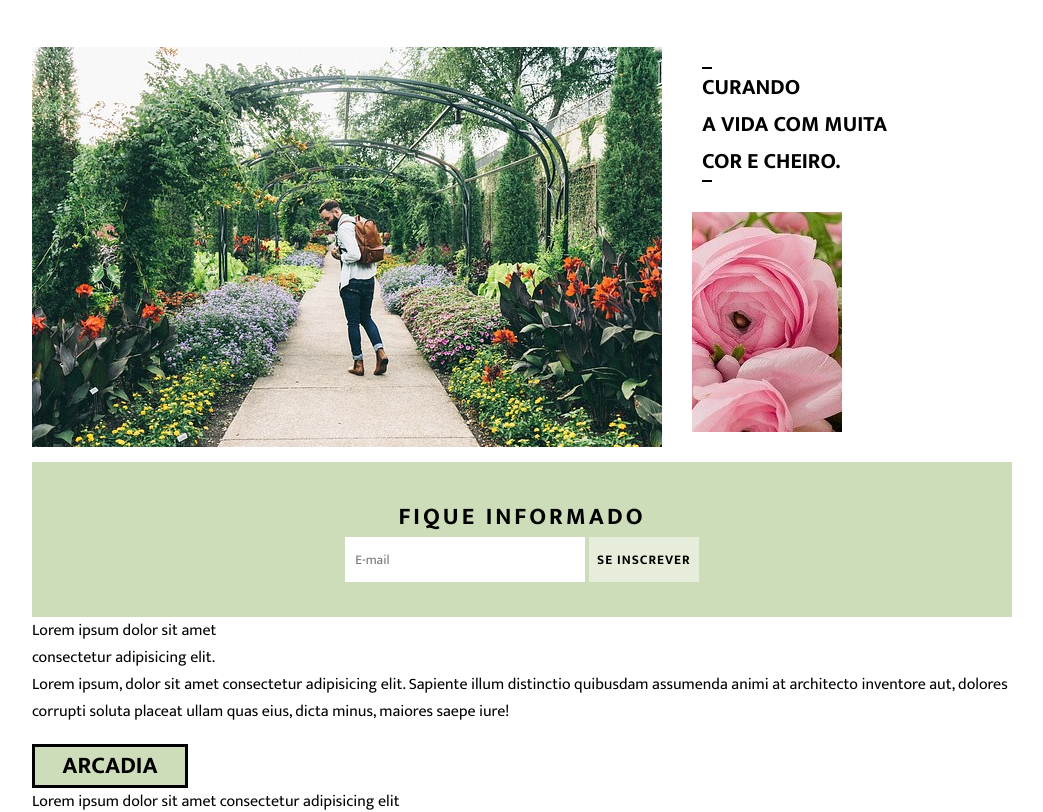
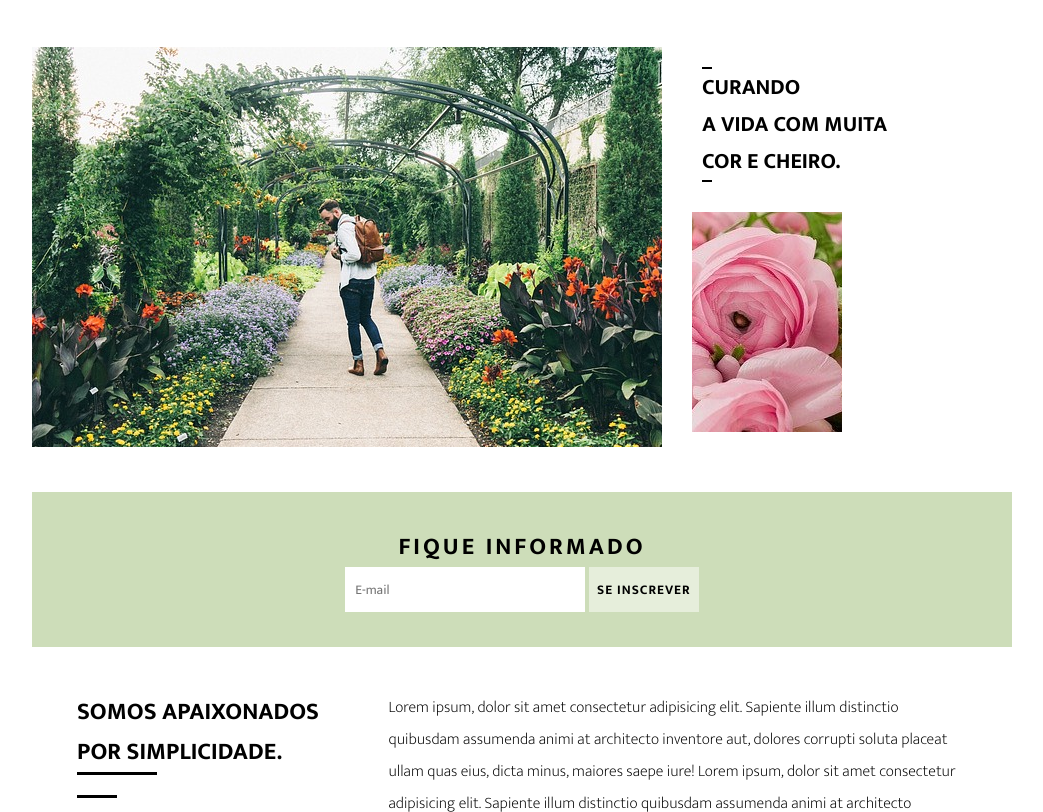
Before and after one commit to RenanFonseca/site-arcadia, a plain HTML site: page index.html in a window 1280 px wide. Shown: the part 133-945 px from the top of the page, without its empty margins (118-1161 px from the left). Drawn offline with Linux system fonts and the light colour scheme.

Commit message:
info section

```diff
--- a/assets/css/style.css
+++ b/assets/css/style.css
@@ -143,7 +143,7 @@ header {
 
 #email-section {
     background-color: var(--second-color);
-    margin-top: 15px;
+    margin-top: 45px;
     padding-top: 35px;
     padding-bottom: 35px;
 }
@@ -191,3 +191,44 @@ header {
 .subscribe-input-button:focus {
     outline: 0;
 }
+
+/* ************************** */
+/* info-text-section */
+
+#info-text-section {
+    margin-top: 45px;
+    padding-left: 45px;
+    padding-right: 45px;
+}
+
+.title-info-text-section {
+    min-width: 35%;
+}
+
+.title-info-text-section span {
+    font-size: 24px;
+    text-transform: uppercase;
+    font-weight: bold;
+}
+
+.title-info-text-section div {
+    border-bottom: 3px solid black;
+}
+
+.title-info-text-section div:nth-child(2) {
+    width: 80px;
+}
+
+.title-info-text-section div:nth-child(3) {
+    margin-top: 20px;
+    width: 40px;
+}
+
+.title-info-text-2-section {
+    min-width: 65%;
+}
+
+.title-info-text-2-section p {
+    line-height: 2;
+    font-weight: lighter;
+}
--- a/index.html
+++ b/index.html
@@ -62,12 +62,21 @@
             </div>
     </section>
 
-    <section id="info-text-section" class="">
-        <div>
-            <p>Lorem ipsum dolor sit amet <br/> consectetur adipisicing elit.</p>
+    <section id="info-text-section" class="container-flex">
+        <div class="title-info-text-section">
+            <span>Somos apaixonados  <br/>por simplicidade.</span>
+            <div></div>
+            <div></div>
         </div>
-        <div>
-            <p>Lorem ipsum, dolor sit amet consectetur adipisicing elit. Sapiente illum distinctio quibusdam assumenda animi at architecto inventore aut, dolores corrupti soluta placeat ullam quas eius, dicta minus, maiores saepe iure!</p>
+        <div class="title-info-text-2-section">
+            <p>
+                Lorem ipsum, dolor sit amet consectetur adipisicing elit.
+                Sapiente illum distinctio quibusdam assumenda animi at architecto inventore aut,
+                dolores corrupti soluta placeat ullam quas eius, dicta minus, maiores saepe iure!
+                Lorem ipsum, dolor sit amet consectetur adipisicing elit.
+                Sapiente illum distinctio quibusdam assumenda animi at architecto inventore aut,
+                dolores corrupti soluta placeat ullam quas eius, dicta minus, maiores saepe iure!
+            </p>
         </div>
     </section>
 
```
